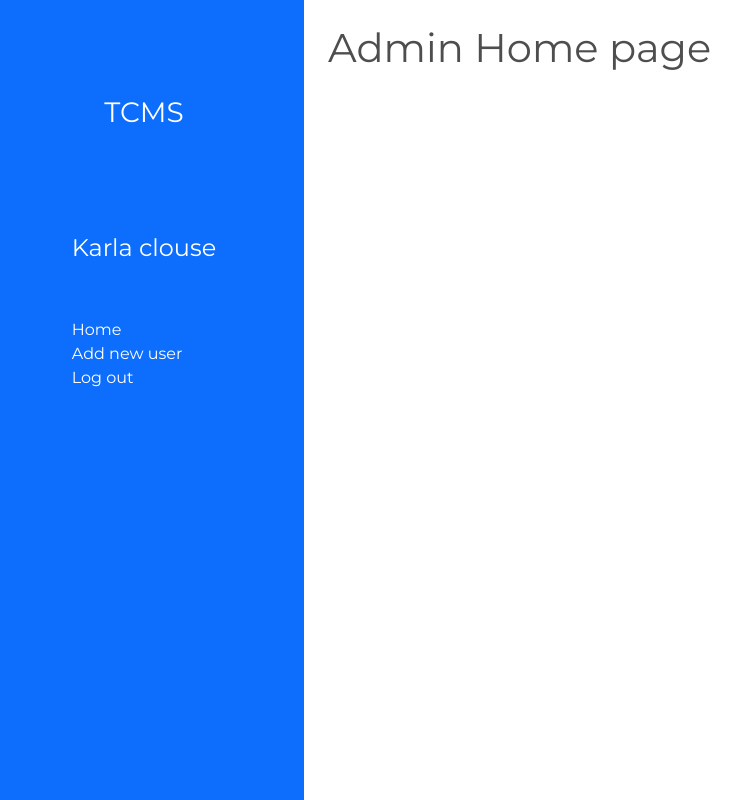
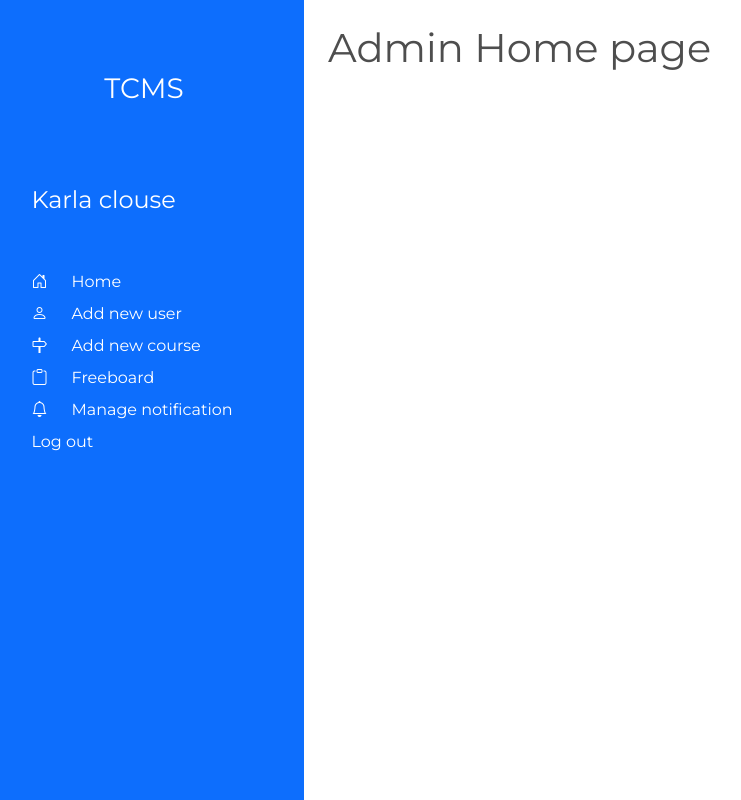
Before and after one commit to TKHTS/tennis-club-management-system, a PHP site: page /admin/index.php in a window 1280 px wide. Shown: the whole page, without its empty margins (16-757 px from the left). Run offline with PHP 8.4, Linux system fonts and the light colour scheme.

Commit message:
Fix routing

```diff
--- a/admin/header.php
+++ b/admin/header.php
@@ -10,6 +10,7 @@
     <link rel="preconnect" href="https://fonts.googleapis.com">
     <link rel="preconnect" href="https://fonts.gstatic.com" crossorigin>
     <link href="https://fonts.googleapis.com/css2?family=Montserrat&display=swap" rel="stylesheet">
+    <link rel="stylesheet" href="https://cdn.jsdelivr.net/npm/bootstrap-icons@1.8.1/font/bootstrap-icons.css">
     <link href="../css/style.css" rel="stylesheet">
     <title>TCMS</title>
 </head>
@@ -19,11 +20,14 @@
         <div class="row">
             <div class="col-3 bg-primary min-vh-100 position-sticky d-flex justify-content-center py-5">
                 <nav>
-                    <h3 class="text-center text-white py-5">TCMS</h3>
+                    <h3 class="text-center text-white py-4">TCMS</h3>
                     <h4 class="text-white py-5">Karla clouse</h4>
                     <ul class="list-unstyled">
-                        <li><i class="bi bi-house-door text-white"></i><a class="ml-4 text-white text-decoration-none" href="index.php?p=home">Home</a></li>
-                        <li><a class="text-white text-decoration-none" href="index.php?p=add_new_user">Add new user</a></li>
+                        <li class="my-2"><i class="bi bi-house-door text-white"></i><a class="px-4 text-white text-decoration-none" href="index.php?p=home">Home</a></li>
+                        <li class="my-2"><i class="bi bi-person text-white"></i><a class="px-4 text-white text-decoration-none" href="index.php?p=add_new_user">Add new user</a></li>
+                        <li class="my-2"><i class="bi bi-signpost text-white"></i><a class="px-4 text-white text-decoration-none" href="index.php?p=add_new_course">Add new course</a></li>
+                        <li class="my-2"><i class="bi bi-clipboard text-white"></i><a class="px-4 text-white text-decoration-none" href="index.php?p=freeboard">Freeboard</a></li>
+                        <li class="my-2"><i class="bi bi-bell text-white"></i><a class="px-4 text-white text-decoration-none" href="index.php?p=manage_notification">Manage notification</a></li>
                         <li><a class="text-white text-decoration-none" href="../login.php">Log out</a></li>
                     </ul>
                 </nav>
--- a/admin/index.php
+++ b/admin/index.php
@@ -11,6 +11,15 @@
                 case "add_new_user":
                     include('./pages/add_new_user.php');
                     break;
+                case "add_new_course":
+                    include('./pages/add_new_course.php');
+                    break;
+                case "freeboard":
+                    include('./pages/freeboard.php');
+                    break;
+                case "manage_notification":
+                    include('./pages/manage_notification.php');
+                    break;
             }
         }else{
             include ('./pages/home.php');
--- a/coach/index.php
+++ b/coach/index.php
@@ -11,6 +11,12 @@
                 case "add_level_to_member":
                     include('./pages/add_level_to_member.php');
                     break;
+                case "edit_level_of_member":
+                    include('./pages/edit_level_of_member.php');
+                    break;
+                case "freeboard":
+                    include('./pages/freeboard.php');
+                    break;
             }
         }else{
             include ('./pages/home.php');
--- a/member/index.php
+++ b/member/index.php
@@ -11,6 +11,9 @@
                 case "add_my_course":
                     include('./pages/add_my_course.php');
                     break;
+                case "freeboard":
+                    include('./pages/freeboard.php');
+                    break;
             }
         }else{
             include ('./pages/home.php');
```
Also changed, not shown: coach/header.php (+7 -4 lines), member/header.php (+5 -4 lines).
